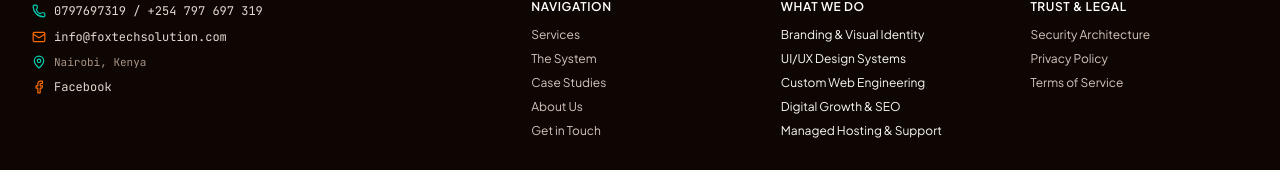
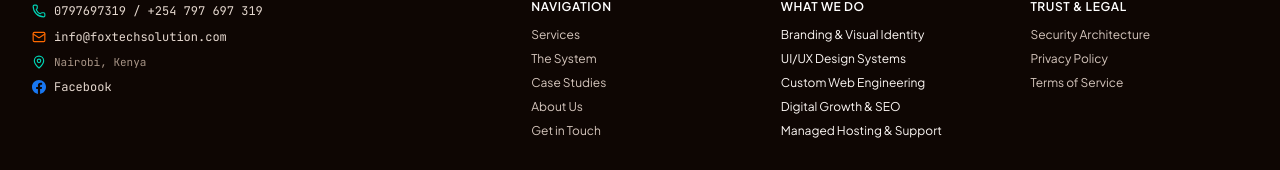
Before and after one commit to johnorengo/Fox-Tech-Portfolio, a React (Vite) app: page / in a window 1280 px wide. Shown: the part 6999-7169 px from the top of the page. Built offline with nearby package versions, Linux system fonts and the light colour scheme.

Commit message:
Use official Facebook brand mark in footer

```diff
--- a/src/components/Footer.tsx
+++ b/src/components/Footer.tsx
@@ -1,5 +1,5 @@
 import React from 'react';
-import { Facebook, Mail, MapPin, Phone } from 'lucide-react';
+import { Mail, MapPin, Phone } from 'lucide-react';
 
 interface FooterProps {
   onOpenLegal: (type: 'privacy' | 'terms' | 'security') => void;
@@ -30,7 +30,13 @@ export const Footer: React.FC<FooterProps> = ({ onOpenLegal }) => {
                 <span>Nairobi, Kenya</span>
               </div>
               <div className="flex items-center gap-2">
-                <Facebook className="w-3.5 h-3.5 text-[#ff6a00] shrink-0" />
+                <svg
+                  aria-hidden="true"
+                  viewBox="0 0 24 24"
+                  className="w-3.5 h-3.5 shrink-0 fill-[#1877F2]"
+                >
+                  <path d="M24 12.073C24 5.405 18.627 0 12 0S0 5.405 0 12.073c0 6.019 4.388 11.006 10.125 11.854v-8.385H7.078v-3.469h3.047V9.429c0-3.025 1.792-4.697 4.533-4.697 1.312 0 2.686.236 2.686.236v2.97h-1.513c-1.49 0-1.956.931-1.956 1.886v2.249h3.328l-.532 3.469h-2.796v8.385C19.612 23.079 24 18.092 24 12.073Z" />
+                </svg>
                 <a
                   href="https://www.facebook.com/profile.php?id=61577433790128"
                   target="_blank"
```
